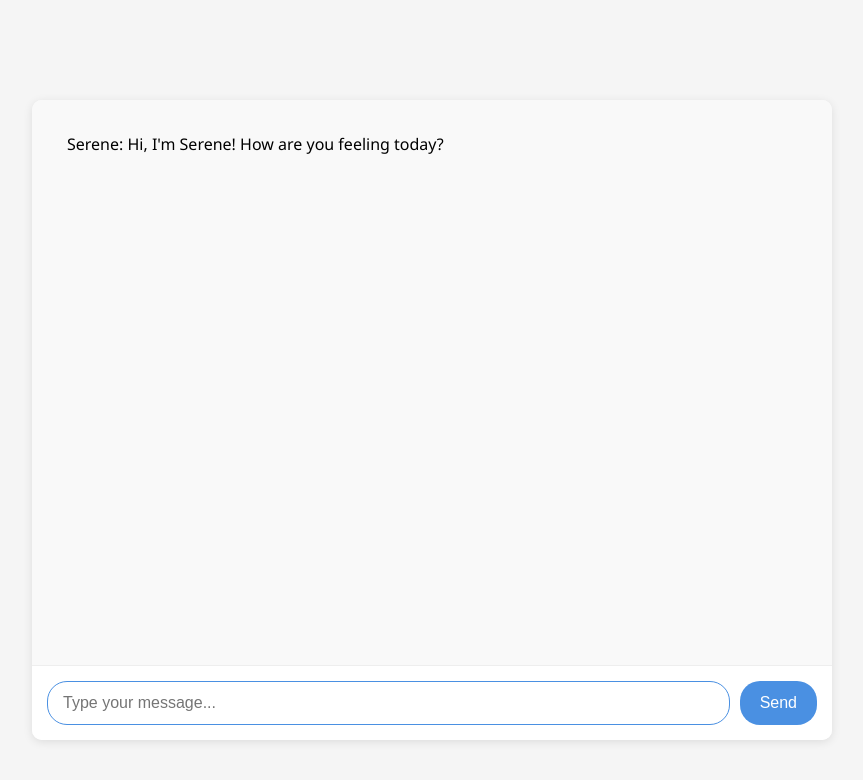
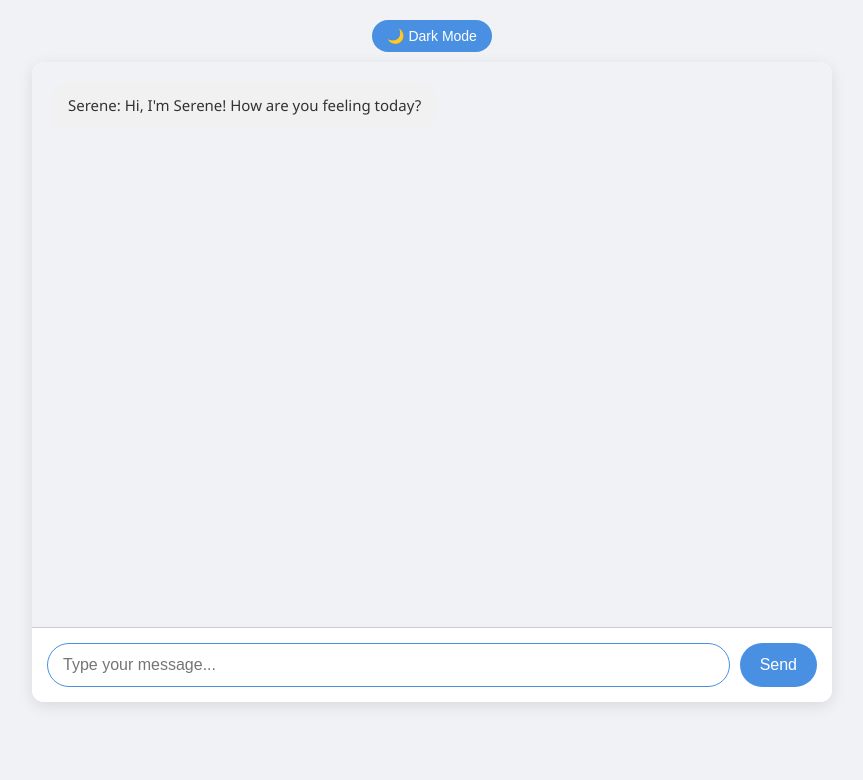
Before and after one commit to AdvayaHackathon/41.Cache_Me_If_You_Can, a website: page index.html in a window 1280 px wide. Shown: the whole page, without its empty margins (208-1071 px from the left). Drawn offline with Linux system fonts and the light colour scheme.

Commit message:
Chatbot Visual Changes + Dark/Light Toggle

```diff
--- a/index.html
+++ b/index.html
@@ -1,16 +1,18 @@
 <!DOCTYPE html>
 <html lang="en">
 <head>
-  <meta charset="UTF-8">
-  <meta name="viewport" content="width=device-width, initial-scale=1.0">
+  <meta charset="UTF-8" />
+  <meta name="viewport" content="width=device-width, initial-scale=1.0"/>
   <title>Serene - AI Journal Chatbot</title>
-  <link rel="stylesheet" href="style.css">
+  <link rel="stylesheet" href="style.css" />
 </head>
 <body>
+  <button id="theme-toggle">🌙 Dark Mode</button>
+
   <div class="chat-container">
     <div id="chat-output" class="chat-output"></div>
     <div class="input-area">
-      <input type="text" id="user-input" placeholder="Type your message..." autofocus>
+      <input type="text" id="user-input" placeholder="Type your message..." autofocus />
       <button id="send-btn">Send</button>
     </div>
   </div>
@@ -27,8 +29,16 @@
 
     function appendMessage(sender, message) {
       const msgDiv = document.createElement("div");
-      msgDiv.classList.add("message", sender);
-      msgDiv.textContent = `${sender === 'user' ? 'You' : 'Serene'}: ${message}`;
+      msgDiv.classList.add("message");
+
+      if (sender === 'user') {
+        msgDiv.classList.add("user-message");
+        msgDiv.innerHTML = `<div class="bubble">You: ${message}</div>`;
+      } else {
+        msgDiv.classList.add("bot-message");
+        msgDiv.innerHTML = `<div class="bubble">Serene: ${message}</div>`;
+      }
+
       chatOutput.appendChild(msgDiv);
       chatOutput.scrollTop = chatOutput.scrollHeight;
     }
@@ -57,10 +67,24 @@
       });
     }
 
-    // Initial bot message when page loads
+    // Theme toggle setup
+    const toggleBtn = document.getElementById("theme-toggle");
+    const root = document.documentElement;
+
     window.onload = () => {
+      const savedTheme = localStorage.getItem("theme") || "light";
+      root.setAttribute("data-theme", savedTheme);
+      toggleBtn.textContent = savedTheme === "dark" ? "🌞 Light Mode" : "🌙 Dark Mode";
       appendMessage("bot", "Hi, I'm Serene! How are you feeling today?");
     };
+
+    toggleBtn.addEventListener("click", () => {
+      const currentTheme = root.getAttribute("data-theme");
+      const newTheme = currentTheme === "dark" ? "light" : "dark";
+      root.setAttribute("data-theme", newTheme);
+      localStorage.setItem("theme", newTheme);
+      toggleBtn.textContent = newTheme === "dark" ? "🌞 Light Mode" : "🌙 Dark Mode";
+    });
   </script>
 </body>
 </html>
--- a/style.css
+++ b/style.css
@@ -1,20 +1,67 @@
+:root {
+    --bg: #f0f2f5;
+    --chat-bg: #ffffff;
+    --bot-bg: #f1f1f1;
+    --user-bg: #4a90e2;
+    --text: #333;
+    --input-bg: #fff;
+    --input-border: #ccc;
+    --btn-bg: #4a90e2;
+    --btn-hover: #3a7bc8;
+    --scroll-thumb: #ccc;
+  }
+
+  [data-theme="dark"] {
+    --bg: #121212;
+    --chat-bg: #1e1e1e;
+    --bot-bg: #2c2c2c;
+    --user-bg: #2962ff;
+    --text: #f5f5f5;
+    --input-bg: #2a2a2a;
+    --input-border: #444;
+    --btn-bg: #2962ff;
+    --btn-hover: #0039cb;
+    --scroll-thumb: #555;
+  }
+
+  * {
+    box-sizing: border-box;
+  }
+
   body {
     font-family: 'Segoe UI', Tahoma, Geneva, Verdana, sans-serif;
-    background-color: #f5f5f5;
+    background-color: var(--bg);
     margin: 0;
     padding: 20px;
     display: flex;
-    justify-content: center;
+    flex-direction: column;
     align-items: center;
     height: 100vh;
+    color: var(--text);
+  }
+
+  /* Theme toggle button */
+  #theme-toggle {
+    margin-bottom: 10px;
+    padding: 8px 15px;
+    font-size: 14px;
+    border: none;
+    background-color: var(--btn-bg);
+    color: white;
+    border-radius: 20px;
+    cursor: pointer;
+  }
+
+  #theme-toggle:hover {
+    background-color: var(--btn-hover);
   }
 
   .chat-container {
     width: 100%;
     max-width: 800px;
-    background-color: white;
-    border-radius: 10px;
-    box-shadow: 0 2px 10px rgba(0, 0, 0, 0.1);
+    background-color: var(--chat-bg);
+    border-radius: 12px;
+    box-shadow: 0 4px 15px rgba(0, 0, 0, 0.1);
     overflow: hidden;
     display: flex;
     flex-direction: column;
@@ -25,74 +72,89 @@ body {
     flex: 1;
     padding: 20px;
     overflow-y: auto;
-    background-color: #f9f9f9;
+    background-color: var(--bg);
+    display: flex;
+    flex-direction: column;
+    gap: 12px;
+    scrollbar-width: thin;
+  }
+
+  .chat-output::-webkit-scrollbar {
+    width: 6px;
+  }
+  .chat-output::-webkit-scrollbar-thumb {
+    background-color: var(--scroll-thumb);
+    border-radius: 10px;
   }
 
   .message {
-    margin-bottom: 15px;
-    padding: 12px 15px;
-    border-radius: 8px;
-    max-width: 80%;
+    display: flex;
+    flex-direction: column;
+    max-width: 70%;
+    word-wrap: break-word;
+  }
+
+  .user-message {
+    align-self: flex-end;
+  }
+
+  .bot-message {
+    align-self: flex-start;
+  }
+
+  .bubble {
+    padding: 12px 16px;
+    border-radius: 18px;
+    font-size: 15px;
     line-height: 1.5;
   }
 
-.user-message {
-    background-color: #e3f2fd;
-    margin-left: auto;
-    border-bottom-right-radius: 0;
+  .user-message .bubble {
+    background-color: var(--user-bg);
+    color: white;
+    border-bottom-right-radius: 2px;
   }
 
-.bot-message {
-    background-color: #f1f1f1;
-    margin-right: auto;
-    border-bottom-left-radius: 0;
+  .bot-message .bubble {
+    background-color: var(--bot-bg);
+    color: var(--text);
+    border-bottom-left-radius: 2px;
   }
 
   .input-area {
     display: flex;
     padding: 15px;
-    background-color: white;
-    border-top: 1px solid #eee;
+    background-color: var(--input-bg);
+    border-top: 1px solid var(--input-border);
   }
 
   #user-input {
     flex: 1;
     padding: 12px 15px;
-    border: 1px solid #ddd;
-    border-radius: 20px;
+    border: 1px solid var(--input-border);
+    border-radius: 25px;
     outline: none;
     font-size: 16px;
+    background-color: var(--input-bg);
+    color: var(--text);
   }
 
   #user-input:focus {
-    border-color: #4a90e2;
+    border-color: var(--btn-bg);
   }
 
   #send-btn {
     margin-left: 10px;
     padding: 12px 20px;
-    background-color: #4a90e2;
+    background-color: var(--btn-bg);
     color: white;
     border: none;
-    border-radius: 20px;
+    border-radius: 25px;
     cursor: pointer;
     font-size: 16px;
     transition: background-color 0.2s;
   }
 
   #send-btn:hover {
-    background-color: #3a7bc8;
+    background-color: var(--btn-hover);
   }
-
-#typing-indicator {
-    color: #666;
-    font-size: 24px;
-    text-align: left;
-    padding: 10px 15px;
-    animation: blink 1s infinite;
-}
-
-@keyframes blink {
-    0%, 100% { opacity: 1; }
-    50% { opacity: 0.5; }
-}
```
Lines whose indentation alone changed are shown as unchanged.
